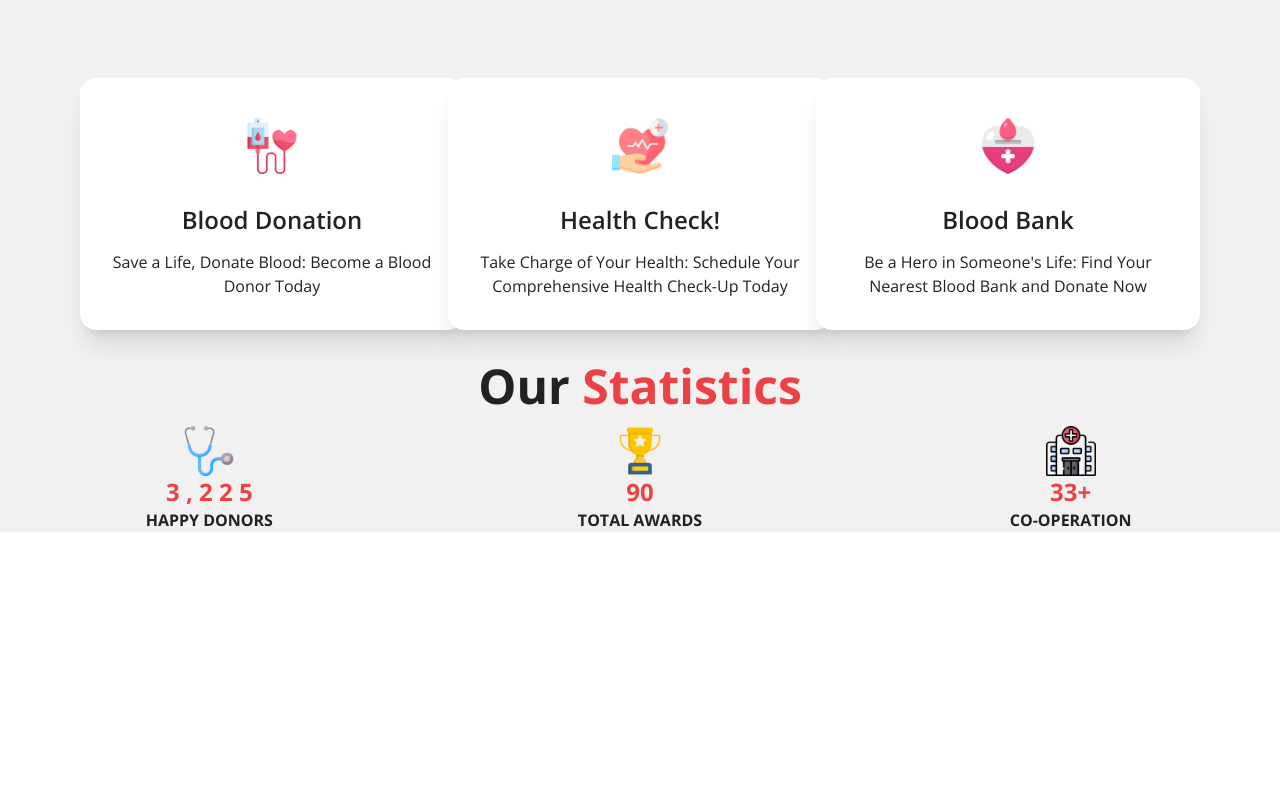
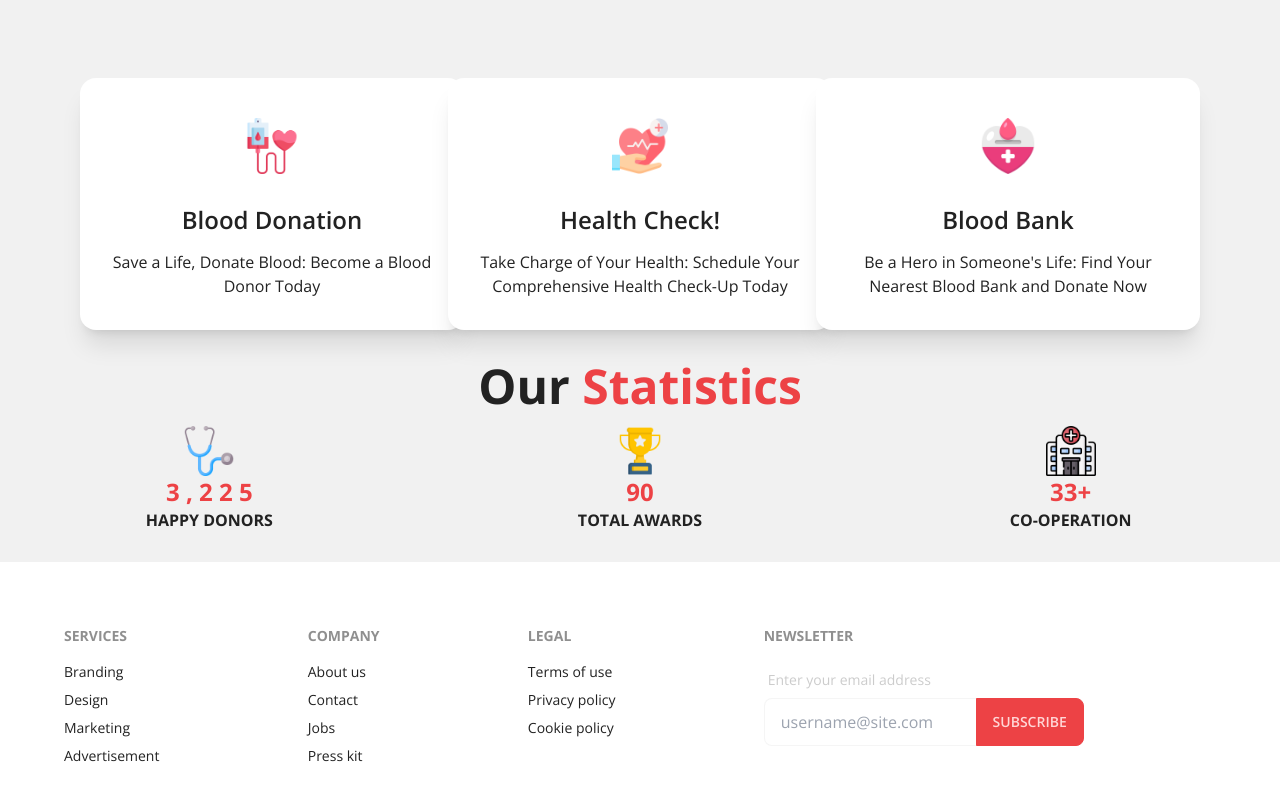
Before and after one commit to bitue/connect-to-blood-client, a React (Create React App) app: page / in a window 1280 px wide. Shown: the part 1602-2402 px from the top of the page. Before the commit the page ends 2134 px from the top, so only its background shows below. Built offline with nearby package versions, Linux system fonts and the light colour scheme; the HTML template or start-up script is replaced by a standard one.

Commit message:
footer added

```diff
--- a/package.json
+++ b/package.json
@@ -10,7 +10,7 @@
     "daisyui": "^2.50.0",
     "react": "^18.2.0",
     "react-dom": "^18.2.0",
-    "react-hook-form": "^7.43.0",
+    "react-hook-form": "^7.43.1",
     "react-router-dom": "^6.8.0",
     "react-scripts": "5.0.1",
     "web-vitals": "^2.1.4"
--- /dev/null
+++ b/src/Layout/Footer/Footer.js
@@ -0,0 +1,48 @@
+import React from "react";
+import sample from "../../Assets/images/blood-tube.png";
+const Footer = () => {
+  return (
+    <footer className="footer mt-[30px]  p-16 bg-base-100  text-secondary">
+      <div>
+        <span className="footer-title">Services</span>
+        <a className="link link-hover">Branding</a>
+        <a className="link link-hover">Design</a>
+        <a className="link link-hover">Marketing</a>
+        <a className="link link-hover">Advertisement</a>
+      </div>
+      <div>
+        <span className="footer-title">Company</span>
+        <a className="link link-hover">About us</a>
+        <a className="link link-hover">Contact</a>
+        <a className="link link-hover">Jobs</a>
+        <a className="link link-hover">Press kit</a>
+      </div>
+      <div>
+        <span className="footer-title">Legal</span>
+        <a className="link link-hover">Terms of use</a>
+        <a className="link link-hover">Privacy policy</a>
+        <a className="link link-hover">Cookie policy</a>
+      </div>
+      <div>
+        <span className="footer-title">Newsletter</span>
+        <div className="form-control w-80">
+          <label className="label">
+            <span className="label-text">Enter your email address</span>
+          </label>
+          <div className="relative">
+            <input
+              type="text"
+              placeholder="username@site.com"
+              className="input input-bordered w-full pr-16"
+            />
+            <button className="btn btn-primary absolute top-0 right-0 rounded-l-none">
+              Subscribe
+            </button>
+          </div>
+        </div>
+      </div>
+    </footer>
+  );
+};
+
+export default Footer;
--- a/src/Layout/Navbar/Navbar.js
+++ b/src/Layout/Navbar/Navbar.js
@@ -23,7 +23,7 @@
   );
 
   return (
-    <div className="navbar bg-base-100 flex justify-between">
+    <div className="navbar bg-base-100  flex justify-between">
       <div className="navbar-start">
         <div className="dropdown">
           <label tabIndex={0} className="btn btn-ghost lg:hidden">
--- a/src/Pages/Home.js
+++ b/src/Pages/Home.js
@@ -2,6 +2,7 @@
 import About from "../Components/Home/About";
 import Hero from "../Components/Home/Hero";
 import InfoCards from "../Components/Home/InfoCards";
+import Footer from "../Layout/Footer/Footer";
 import Navbar from "../Layout/Navbar/Navbar";
 import Stats from "./Stats/Stats";
 
@@ -13,6 +14,7 @@
       <About />
       <InfoCards />
       <Stats />
+      <Footer />
     </div>
   );
 };
```
Also changed, not shown: src/App.js (+63 -12 lines), src/Assets/images/blood-tube.png (added), 1 other file (tests, documents, lock files or other folders).
